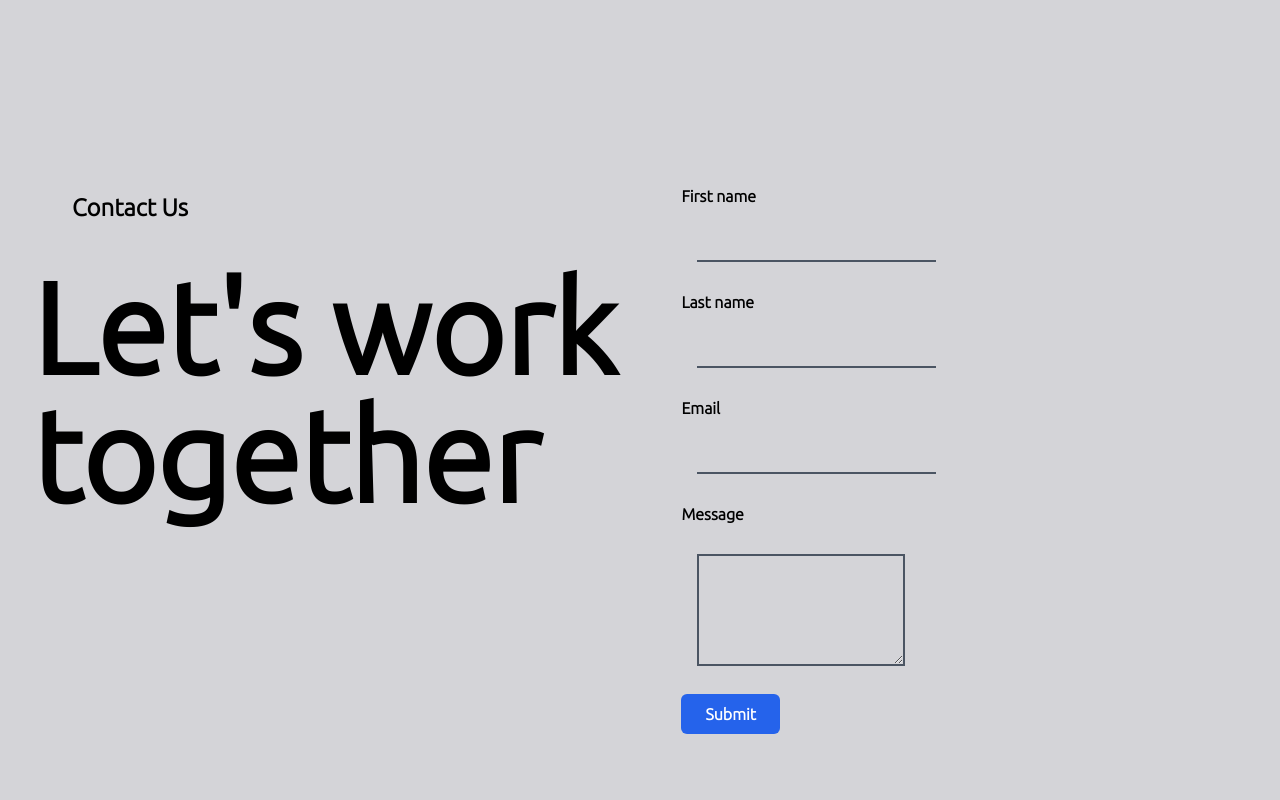
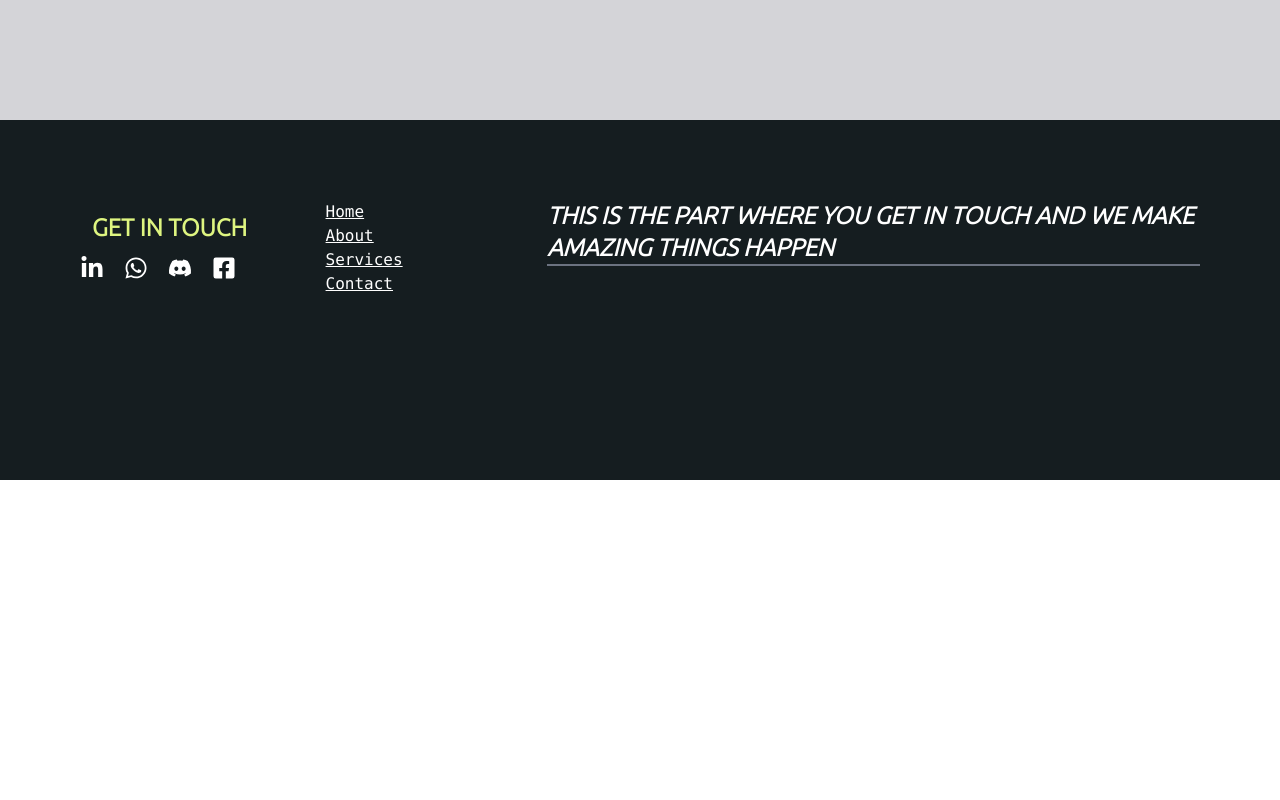
Before and after one commit to Shivikagarg999/NWS, a React (Vite) app: page /contact in a window 1280 px wide. Shown: the part 1320-2120 px from the top of the page. After the commit the page ends 1800 px from the top, so only its background shows below. Built offline with nearby package versions, Linux system fonts and the light colour scheme.

Commit message:
changes made

```diff
--- a/src/components/Contact.jsx
+++ b/src/components/Contact.jsx
@@ -69,29 +69,11 @@ function Contact() {
       <input type='email' name='from_email' required className='bg-transparent block outline-none border-b-2 border-gray-600' />
       <label className='font-semibold'>Message</label>
       <textarea name='message' required className='bg-transparent block outline-none border-2 h-28 border-gray-600'></textarea>
-      <button type='submit' className='bg-blue-600 px-6 py-2 rounded-md m-6 text-white font-extrabold'>Submit</button>
+      <button type='submit' className='bg-blue-600 px-6 py-2 rounded-md text-white font-extrabold'>Submit</button>
     </form>
   </div>
 </div>
-<div className='min-h-screen w-full lg:flex gap-5 p-8 text-black bg-zinc-300'>
-        <div className='w-[50%]'>
-          <h2 className='font-semibold text-2xl m-10 '>Contact Us</h2>
-          <h1 className='font-bold text-4xl lg:text-9xl'>Let's work together</h1>
-        </div>
-        <div className='w-[50%] p-8 '>
-          <form ref={form} onSubmit={sendEmail} className='flex flex-col items-start gap-3 justify-start'>
-            <label className='font-semibold'>First name</label>
-            <input type='text' name='from_name' required className='bg-transparent block m-4 outline-none border-b-2 border-gray-600' />
-            <label className='font-semibold'>Last name</label>
-            <input type='text' name='last_name' required className='bg-transparent block m-4 outline-none border-b-2 border-gray-600' />
-            <label className='font-semibold'>Email</label>
-            <input type='email' name='from_email' required className='bg-transparent block m-4 outline-none border-b-2 border-gray-600' />
-            <label className='font-semibold'>Message</label>
-            <textarea name='message' required className='bg-transparent block m-4 outline-none border-2 h-28 border-gray-600'></textarea>
-            <button type='submit' className='bg-blue-600 px-6 py-2 rounded-md text-white font-extrabold'>Submit</button>
-          </form>
-        </div>
-      </div>
+
     </div>
   );
 }
```
